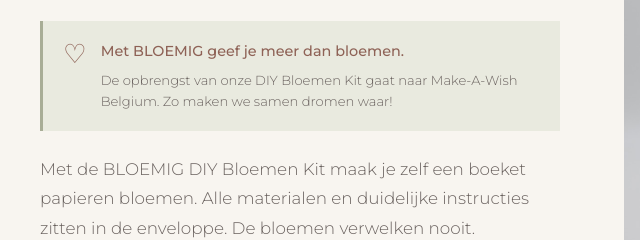
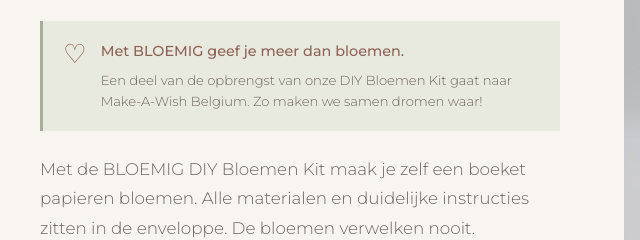
Before and after one commit to b-man9470/bloemig, a plain HTML site: page index.html in a window 1280 px wide. Shown: the part 508-748 px from the top of the page, 48-688 px from the left. Drawn offline with Linux system fonts and the light colour scheme.

Commit message:
Update index.html

```diff
--- a/index.html
+++ b/index.html
@@ -645,7 +645,7 @@
               <span class="charity-note__heart" aria-hidden="true">♡</span>
               <div>
                 <strong>Met BLOEMIG geef je meer dan bloemen.</strong>
-                <p>De opbrengst van onze DIY Bloemen Kit gaat naar Make-A-Wish Belgium. Zo maken we samen dromen waar!</p>
+                <p>Een deel van de opbrengst van onze DIY Bloemen Kit gaat naar Make-A-Wish Belgium. Zo maken we samen dromen waar!</p>
               </div>
             </div>
             <p class="lead">
```
